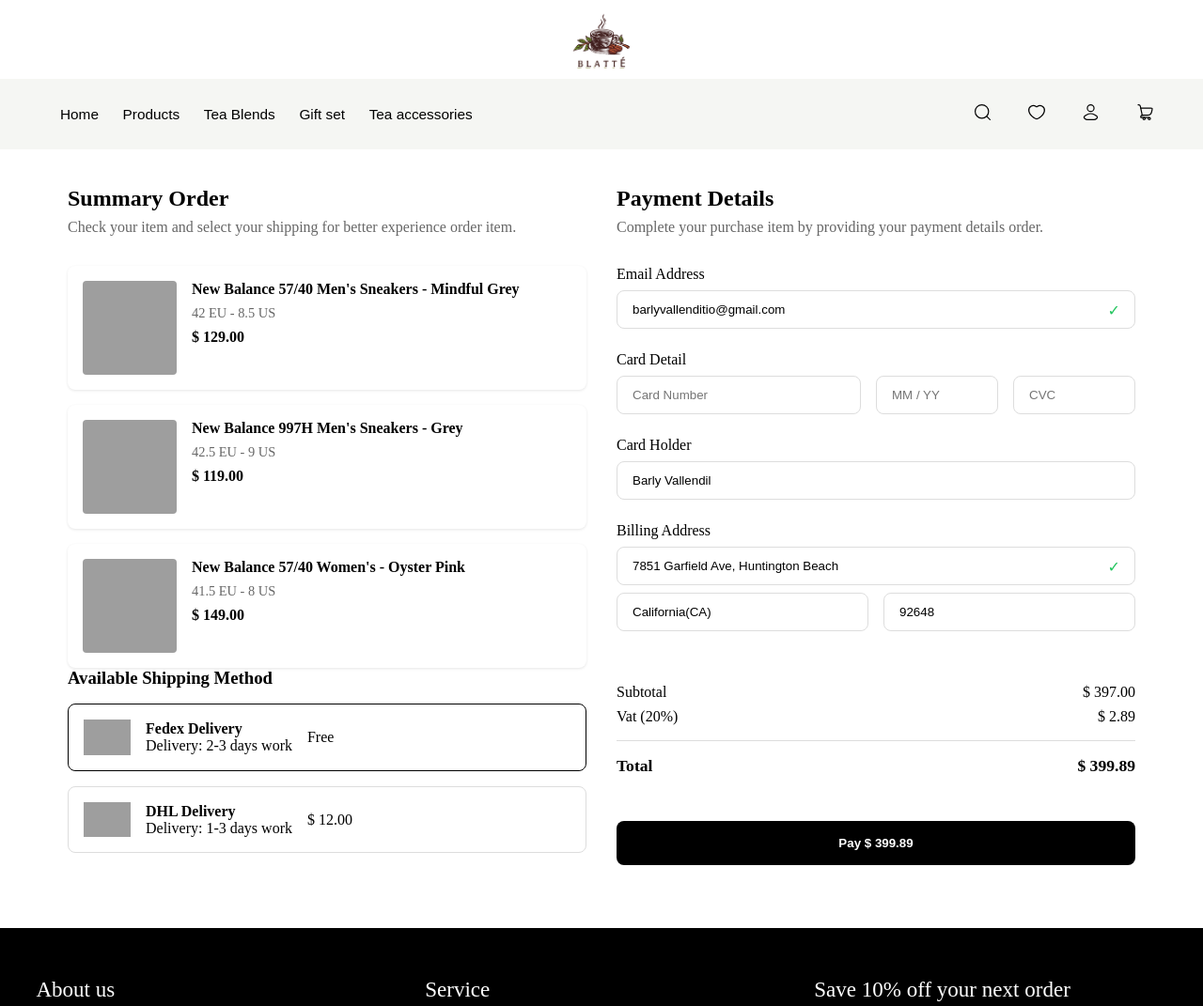
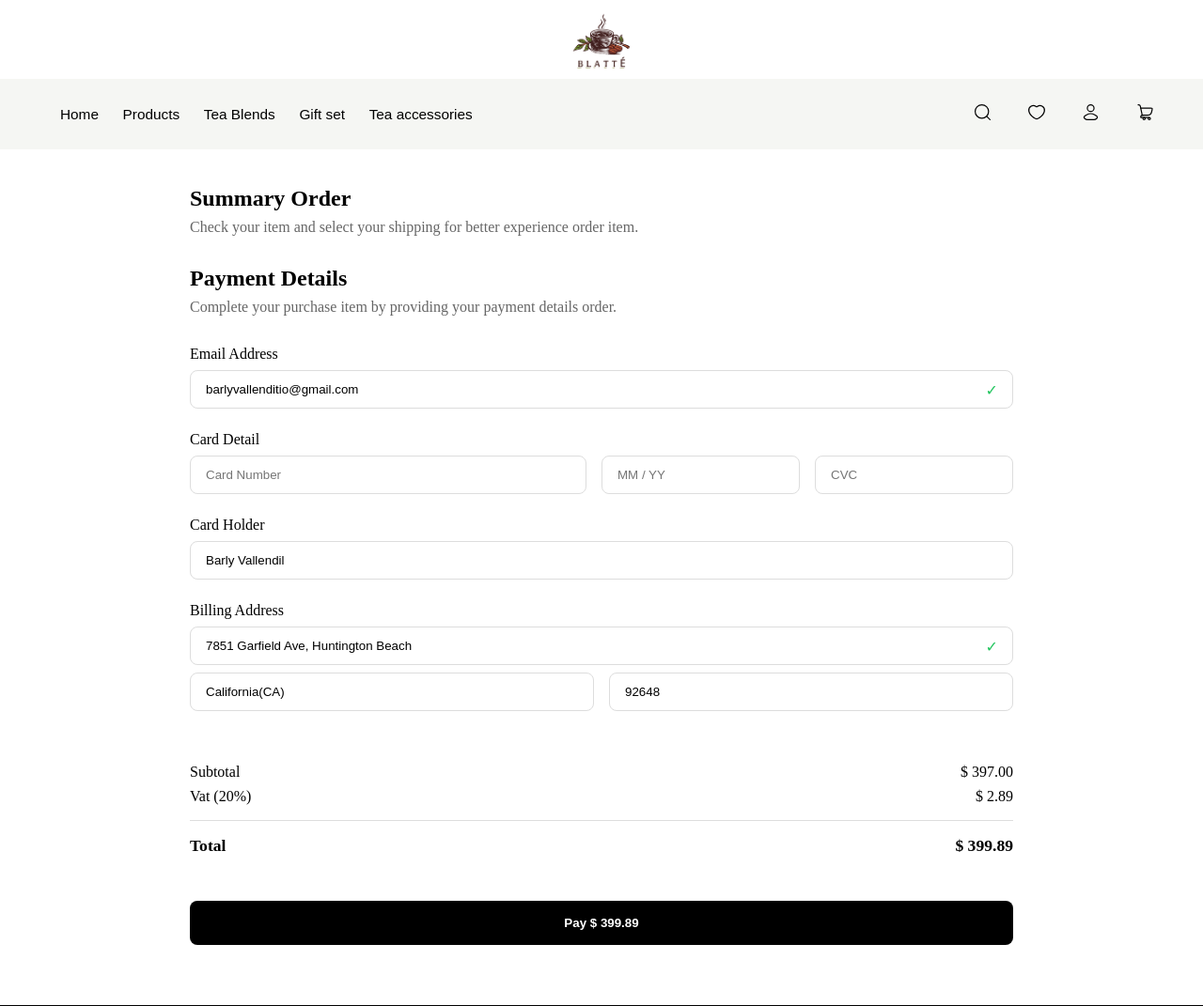
Before and after one commit to DaveAbhishek-GHUB/Blatte, a Flask app: page /checkout in a window 1280 px wide. Shown: the top 1071 px of the page at 94% size. Run offline with Flask 3, Linux system fonts and the light colour scheme; grey boxes are pictures that could not be loaded.

Commit message:
fix: wishlist page, cart page. checkout page and order page.

```diff
--- a/static/css/checkout.css
+++ b/static/css/checkout.css
@@ -45,7 +45,7 @@
   padding: 1rem;
   background: #fff;
   border-radius: 8px;
-  box-shadow: 0 1px 3px rgba(0,0,0,0.1);
+  box-shadow: 0 1px 3px rgba(0, 0, 0, 0.1);
 }
 
 .order-item img {
@@ -71,6 +71,10 @@
 }
 
 /* Shipping Method Styling */
+.shipping-method {
+  margin-top: 2rem;
+}
+
 .shipping-options {
   margin-top: 1rem;
 }
--- a/static/css/order.css
+++ b/static/css/order.css
@@ -14,7 +14,7 @@
 }
 
 h1 {
-    color: #000000;
+    color: #33cd2a;
 }
 
 .order-details {
@@ -25,7 +25,7 @@
     display: inline-block;
     padding: 10px 20px;
     color: white;
-    background: #000000;
+    background: #33cd2a;
     text-decoration: none;
     border-radius: 5px;
     margin-top: 20px;
--- a/templates/checkout.html
+++ b/templates/checkout.html
@@ -14,60 +14,6 @@
         <p class="subtitle">Check your item and select your shipping for better experience order item.</p>
 
         <div class="order-items">
-          <!-- Item 1 -->
-          <div class="order-item">
-            <img src="/static/images/nb-grey.jpg" alt="New Balance Sneaker">
-            <div class="item-details">
-              <h3>New Balance 57/40 Men's Sneakers - Mindful Grey</h3>
-              <div class="size">42 EU - 8.5 US</div>
-              <div class="price">$ 129.00</div>
-            </div>
-          </div>
-
-          <!-- Item 2 -->
-          <div class="order-item">
-            <img src="/static/images/nb-grey-997.jpg" alt="New Balance Sneaker">
-            <div class="item-details">
-              <h3>New Balance 997H Men's Sneakers - Grey</h3>
-              <div class="size">42.5 EU - 9 US</div>
-              <div class="price">$ 119.00</div>
-            </div>
-          </div>
-
-          <!-- Item 3 -->
-          <div class="order-item">
-            <img src="/static/images/nb-pink.jpg" alt="New Balance Sneaker">
-            <div class="item-details">
-              <h3>New Balance 57/40 Women's - Oyster Pink</h3>
-              <div class="size">41.5 EU - 8 US</div>
-              <div class="price">$ 149.00</div>
-            </div>
-          </div>
-        </div>
-
-        <!-- Shipping Method -->
-        <div class="shipping-method">
-          <h3>Available Shipping Method</h3>
-          <div class="shipping-options">
-            <div class="shipping-option selected">
-              <img src="/static/images/fedex-logo.png" alt="FedEx">
-              <div class="shipping-details">
-                <h4>Fedex Delivery</h4>
-                <p>Delivery: 2-3 days work</p>
-              </div>
-              <div class="shipping-price">Free</div>
-            </div>
-
-            <div class="shipping-option">
-              <img src="/static/images/dhl-logo.png" alt="DHL">
-              <div class="shipping-details">
-                <h4>DHL Delivery</h4>
-                <p>Delivery: 1-3 days work</p>
-              </div>
-              <div class="shipping-price">$ 12.00</div>
-            </div>
-          </div>
-        </div>
         </div>
 
         <!-- Payment Details Section -->
@@ -129,6 +75,7 @@
           </form>
         </div>
       </div>
+    </div>
     {% include 'utilities/footer.html' %}
 </body>
 </html>
--- a/templates/order.html
+++ b/templates/order.html
@@ -10,7 +10,6 @@
         <h1>Thank You for Your Order!</h1>
         <p>Your order has been placed successfully.</p>
         <div class="order-details">
-            <p><strong>Order Number:</strong> #123456</p>
             <p><strong>Estimated Delivery:</strong> 3-5 Business Days</p>
         </div>
         <a href="/" class="btn">Continue Shopping</a>
```
Also changed, not shown: templates/cart.html (+28 -3 lines), templates/wishlist.html (+20 -0 lines). Lines whose indentation alone changed are shown as unchanged.
